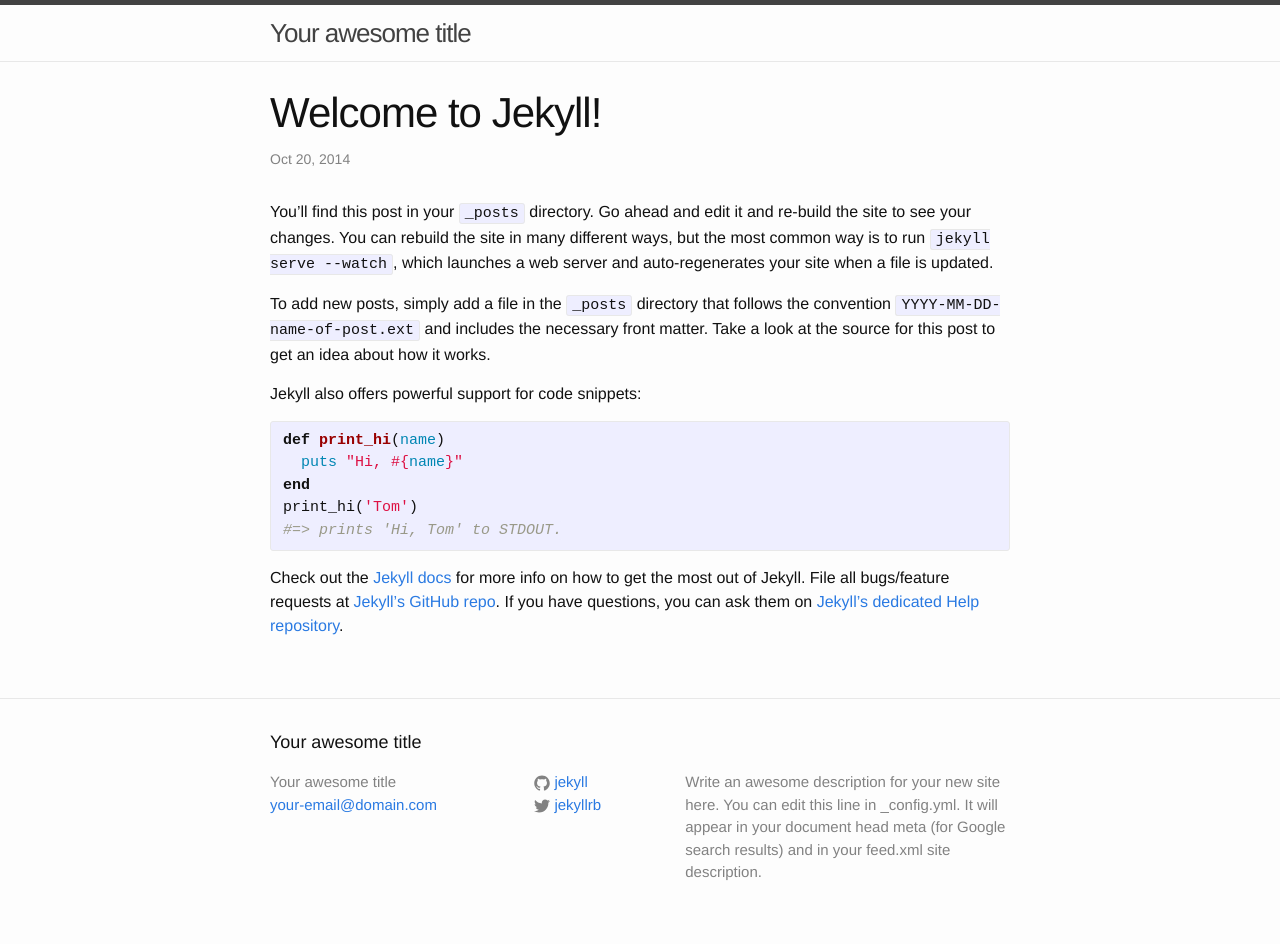
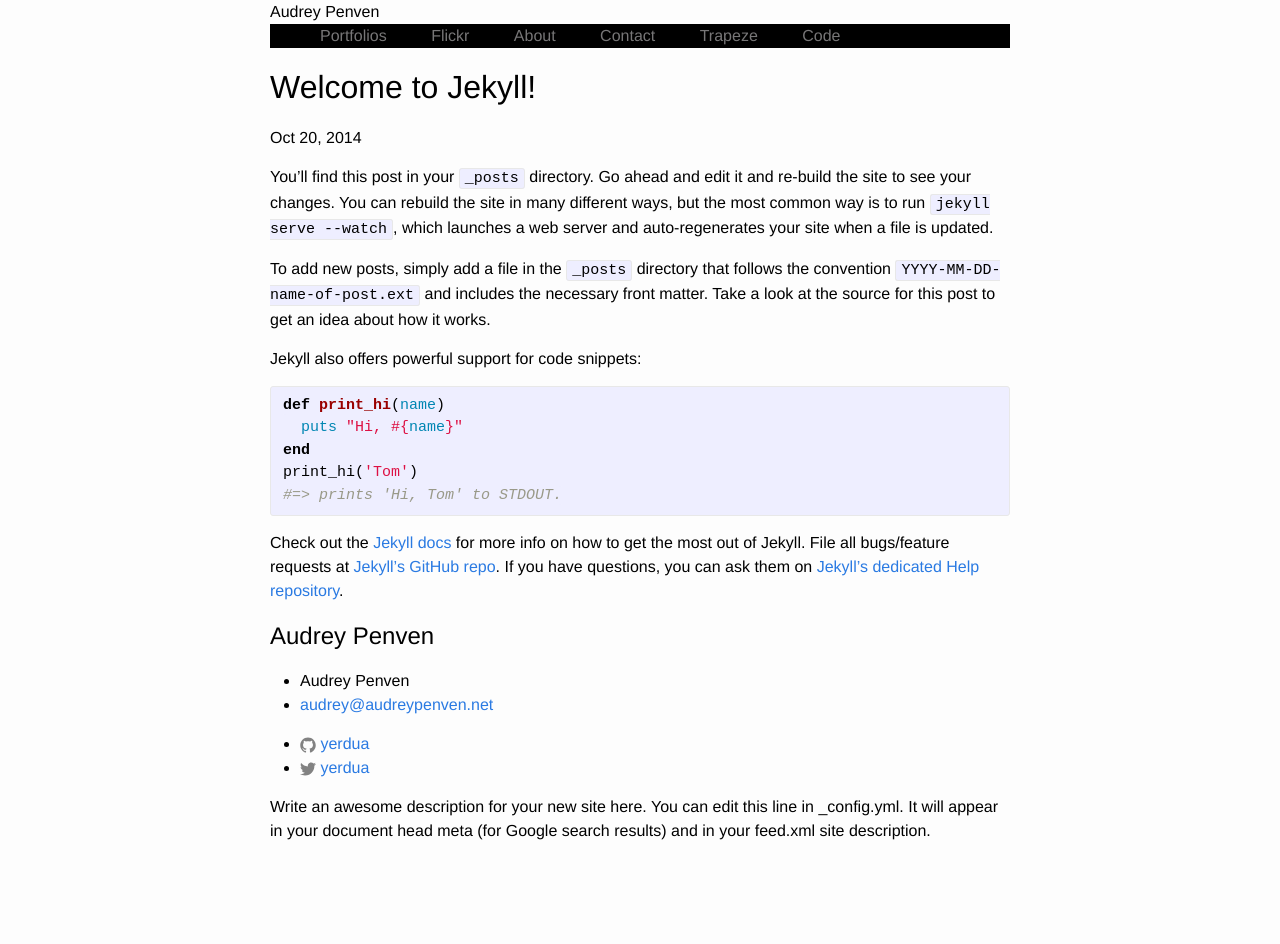
Before and after one commit to yerdua/audreypenven.net-jekyll, a Jekyll site: the page built from _posts/2014-10-20-welcome-to-jekyll.markdown, in a window 1280 px wide. Built offline with Jekyll 4.4.1, drawn with Linux system fonts in a browser that asks for light colours; after the commit the page ends 900 px from its top, so only the background shows below that.

Commit message:
made a gemfile. added color variables

```diff
--- /dev/null
+++ b/Gemfile
@@ -0,0 +1,2 @@
+source 'https://rubygems.org'
+gem 'haml'
--- a/_config.yml
+++ b/_config.yml
@@ -1,14 +1,14 @@
 # Site settings
-title: Your awesome title
-email: your-email@domain.com
+title: Audrey Penven
+email: audrey@audreypenven.net
 description: > # this means to ignore newlines until "baseurl:"
   Write an awesome description for your new site here. You can edit this
   line in _config.yml. It will appear in your document head meta (for
   Google search results) and in your feed.xml site description.
 baseurl: "" # the subpath of your site, e.g. /blog/
-url: "http://yourdomain.com" # the base hostname & protocol for your site
-twitter_username: jekyllrb
-github_username:  jekyll
+url: "http://audreypenven.net" # the base hostname & protocol for your site
+twitter_username: yerdua
+github_username:  yerdua
 
 # Build settings
 markdown: kramdown
--- a/_data/stuff.yml
+++ /dev/null
@@ -1,5 +0,0 @@
-- title: Dancing With Invisible Light
-  date: November 2010
-
-- title: Interference Patterns
-  date: January 2009
--- a/_includes/header.html
+++ b/_includes/header.html
@@ -1,27 +1,16 @@
 <header class="site-header">
-
   <div class="wrapper">
-
-    <a class="site-title" href="{{ site.baseurl }}/">{{ site.title }}</a>
+    <span class="site-tite">Audrey Penven</span>
 
     <nav class="site-nav">
-      <a href="#" class="menu-icon">
-        <svg viewBox="0 0 18 15">
-          <path fill="#424242" d="M18,1.484c0,0.82-0.665,1.484-1.484,1.484H1.484C0.665,2.969,0,2.304,0,1.484l0,0C0,0.665,0.665,0,1.484,0 h15.031C17.335,0,18,0.665,18,1.484L18,1.484z"/>
-          <path fill="#424242" d="M18,7.516C18,8.335,17.335,9,16.516,9H1.484C0.665,9,0,8.335,0,7.516l0,0c0-0.82,0.665-1.484,1.484-1.484 h15.031C17.335,6.031,18,6.696,18,7.516L18,7.516z"/>
-          <path fill="#424242" d="M18,13.516C18,14.335,17.335,15,16.516,15H1.484C0.665,15,0,14.335,0,13.516l0,0 c0-0.82,0.665-1.484,1.484-1.484h15.031C17.335,12.031,18,12.696,18,13.516L18,13.516z"/>
-        </svg>
-      </a>
-
-      <div class="trigger">
-        {% for page in site.pages %}
-          {% if page.title %}
-          <a class="page-link" href="{{ page.url | prepend: site.baseurl }}">{{ page.title }}</a>
-          {% endif %}
-        {% endfor %}
-      </div>
+      <ul>
+        <li>Portfolios</li>
+        <li>Flickr</li>
+        <li>About</li>
+        <li>Contact</li>
+        <li>Trapeze</li>
+        <li>Code</li>
+      </ul>
     </nav>
-
   </div>
-
 </header>
--- a/_sass/_base.scss
+++ b/_sass/_base.scss
@@ -18,7 +18,7 @@
     font-size: $base-font-size;
     line-height: $base-line-height;
     font-weight: 300;
-    color: $text-color;
+    // color: $text-color;
     background-color: $background-color;
     -webkit-text-size-adjust: 100%;
 }
--- a/_sass/_layout.scss
+++ b/_sass/_layout.scss
@@ -1,236 +1,248 @@
-/**
- * Site header
- */
-.site-header {
-    border-top: 5px solid $grey-color-dark;
-    border-bottom: 1px solid $grey-color-light;
-    min-height: 56px;
-
-    // Positioning context for the mobile navigation icon
-    position: relative;
-}
-
-.site-title {
-    font-size: 26px;
-    line-height: 56px;
-    letter-spacing: -1px;
-    margin-bottom: 0;
-    float: left;
-
-    &,
-    &:visited {
-        color: $grey-color-dark;
-    }
-}
-
-.site-nav {
-    float: right;
-    line-height: 56px;
-
-    .menu-icon {
-        display: none;
-    }
-
-    .page-link {
-        color: $text-color;
-        line-height: $base-line-height;
-
-        // Gaps between nav items, but not on the first one
-        &:not(:first-child) {
-            margin-left: 20px;
-        }
-    }
-
-    @include media-query($on-palm) {
-        position: absolute;
-        top: 9px;
-        right: 30px;
-        background-color: $background-color;
-        border: 1px solid $grey-color-light;
-        border-radius: 5px;
-        text-align: right;
-
-        .menu-icon {
-            display: block;
-            float: right;
-            width: 36px;
-            height: 26px;
-            line-height: 0;
-            padding-top: 10px;
-            text-align: center;
-
-            > svg {
-                width: 18px;
-                height: 15px;
-
-                path {
-                    fill: $grey-color-dark;
-                }
-            }
-        }
-
-        .trigger {
-            clear: both;
-            display: none;
-        }
-
-        &:hover .trigger {
-            display: block;
-            padding-bottom: 5px;
-        }
-
-        .page-link {
-            display: block;
-            padding: 5px 10px;
-        }
-    }
+nav.site-nav {
+  background: $black;
+  color: $silver;
+  ul { list-style-type: none; }
+  li {
+    display: inline;
+    margin: 0 20px;
+    &:hover { color: $dark-cherry; }
+  }
 }
 
 
+// /**
+//  * Site header
+//  */
+// .site-header {
+//     border-top: 5px solid $grey-color-dark;
+//     border-bottom: 1px solid $grey-color-light;
+//     min-height: 56px;
 
-/**
- * Site footer
- */
-.site-footer {
-    border-top: 1px solid $grey-color-light;
-    padding: $spacing-unit 0;
-}
+//     // Positioning context for the mobile navigation icon
+//     position: relative;
+// }
 
-.footer-heading {
-    font-size: 18px;
-    margin-bottom: $spacing-unit / 2;
-}
+// .site-title {
+//     font-size: 26px;
+//     line-height: 56px;
+//     letter-spacing: -1px;
+//     margin-bottom: 0;
+//     float: left;
 
-.contact-list,
-.social-media-list {
-    list-style: none;
-    margin-left: 0;
-}
+//     &,
+//     &:visited {
+//         color: $grey-color-dark;
+//     }
+// }
 
-.footer-col-wrapper {
-    font-size: 15px;
-    color: $grey-color;
-    margin-left: -$spacing-unit / 2;
-    @extend %clearfix;
-}
+// .site-nav {
+//     float: right;
+//     line-height: 56px;
 
-.footer-col {
-    float: left;
-    margin-bottom: $spacing-unit / 2;
-    padding-left: $spacing-unit / 2;
-}
+//     .menu-icon {
+//         display: none;
+//     }
 
-.footer-col-1 {
-    width: -webkit-calc(35% - (#{$spacing-unit} / 2));
-    width:         calc(35% - (#{$spacing-unit} / 2));
-}
+//     .page-link {
+//         color: $text-color;
+//         line-height: $base-line-height;
 
-.footer-col-2 {
-    width: -webkit-calc(20% - (#{$spacing-unit} / 2));
-    width:         calc(20% - (#{$spacing-unit} / 2));
-}
+//         // Gaps between nav items, but not on the first one
+//         &:not(:first-child) {
+//             margin-left: 20px;
+//         }
+//     }
 
-.footer-col-3 {
-    width: -webkit-calc(45% - (#{$spacing-unit} / 2));
-    width:         calc(45% - (#{$spacing-unit} / 2));
-}
+//     @include media-query($on-palm) {
+//         position: absolute;
+//         top: 9px;
+//         right: 30px;
+//         background-color: $background-color;
+//         border: 1px solid $grey-color-light;
+//         border-radius: 5px;
+//         text-align: right;
 
-@include media-query($on-laptop) {
-    .footer-col-1,
-    .footer-col-2 {
-        width: -webkit-calc(50% - (#{$spacing-unit} / 2));
-        width:         calc(50% - (#{$spacing-unit} / 2));
-    }
+//         .menu-icon {
+//             display: block;
+//             float: right;
+//             width: 36px;
+//             height: 26px;
+//             line-height: 0;
+//             padding-top: 10px;
+//             text-align: center;
 
-    .footer-col-3 {
-        width: -webkit-calc(100% - (#{$spacing-unit} / 2));
-        width:         calc(100% - (#{$spacing-unit} / 2));
-    }
-}
+//             > svg {
+//                 width: 18px;
+//                 height: 15px;
 
-@include media-query($on-palm) {
-    .footer-col {
-        float: none;
-        width: -webkit-calc(100% - (#{$spacing-unit} / 2));
-        width:         calc(100% - (#{$spacing-unit} / 2));
-    }
-}
+//                 path {
+//                     fill: $grey-color-dark;
+//                 }
+//             }
+//         }
+
+//         .trigger {
+//             clear: both;
+//             display: none;
+//         }
+
+//         &:hover .trigger {
+//             display: block;
+//             padding-bottom: 5px;
+//         }
+
+//         .page-link {
+//             display: block;
+//             padding: 5px 10px;
+//         }
+//     }
+// }
 
 
 
-/**
- * Page content
- */
-.page-content {
-    padding: $spacing-unit 0;
-}
+// /**
+//  * Site footer
+//  */
+// .site-footer {
+//     border-top: 1px solid $grey-color-light;
+//     padding: $spacing-unit 0;
+// }
 
-.page-heading {
-    font-size: 20px;
-}
+// .footer-heading {
+//     font-size: 18px;
+//     margin-bottom: $spacing-unit / 2;
+// }
 
-.post-list {
-    margin-left: 0;
-    list-style: none;
+// .contact-list,
+// .social-media-list {
+//     list-style: none;
+//     margin-left: 0;
+// }
 
-    > li {
-        margin-bottom: $spacing-unit;
-    }
-}
+// .footer-col-wrapper {
+//     font-size: 15px;
+//     color: $grey-color;
+//     margin-left: -$spacing-unit / 2;
+//     @extend %clearfix;
+// }
 
-.post-meta {
-    font-size: $small-font-size;
-    color: $grey-color;
-}
+// .footer-col {
+//     float: left;
+//     margin-bottom: $spacing-unit / 2;
+//     padding-left: $spacing-unit / 2;
+// }
 
-.post-link {
-    display: block;
-    font-size: 24px;
-}
+// .footer-col-1 {
+//     width: -webkit-calc(35% - (#{$spacing-unit} / 2));
+//     width:         calc(35% - (#{$spacing-unit} / 2));
+// }
+
+// .footer-col-2 {
+//     width: -webkit-calc(20% - (#{$spacing-unit} / 2));
+//     width:         calc(20% - (#{$spacing-unit} / 2));
+// }
+
+// .footer-col-3 {
+//     width: -webkit-calc(45% - (#{$spacing-unit} / 2));
+//     width:         calc(45% - (#{$spacing-unit} / 2));
+// }
+
+// @include media-query($on-laptop) {
+//     .footer-col-1,
+//     .footer-col-2 {
+//         width: -webkit-calc(50% - (#{$spacing-unit} / 2));
+//         width:         calc(50% - (#{$spacing-unit} / 2));
+//     }
+
+//     .footer-col-3 {
+//         width: -webkit-calc(100% - (#{$spacing-unit} / 2));
+//         width:         calc(100% - (#{$spacing-unit} / 2));
+//     }
+// }
+
+// @include media-query($on-palm) {
+//     .footer-col {
+//         float: none;
+//         width: -webkit-calc(100% - (#{$spacing-unit} / 2));
+//         width:         calc(100% - (#{$spacing-unit} / 2));
+//     }
+// }
 
 
 
-/**
- * Posts
- */
-.post-header {
-    margin-bottom: $spacing-unit;
-}
+// /**
+//  * Page content
+//  */
+// .page-content {
+//     padding: $spacing-unit 0;
+// }
 
-.post-title {
-    font-size: 42px;
-    letter-spacing: -1px;
-    line-height: 1;
+// .page-heading {
+//     font-size: 20px;
+// }
 
-    @include media-query($on-laptop) {
-        font-size: 36px;
-    }
-}
+// .post-list {
+//     margin-left: 0;
+//     list-style: none;
 
-.post-content {
-    margin-bottom: $spacing-unit;
+//     > li {
+//         margin-bottom: $spacing-unit;
+//     }
+// }
 
-    h2 {
-        font-size: 32px;
+// .post-meta {
+//     font-size: $small-font-size;
+//     color: $grey-color;
+// }
 
-        @include media-query($on-laptop) {
-            font-size: 28px;
-        }
-    }
+// .post-link {
+//     display: block;
+//     font-size: 24px;
+// }
 
-    h3 {
-        font-size: 26px;
 
-        @include media-query($on-laptop) {
-            font-size: 22px;
-        }
-    }
 
-    h4 {
-        font-size: 20px;
+// /**
+//  * Posts
+//  */
+// .post-header {
+//     margin-bottom: $spacing-unit;
+// }
 
-        @include media-query($on-laptop) {
-            font-size: 18px;
-        }
-    }
-}
+// .post-title {
+//     font-size: 42px;
+//     letter-spacing: -1px;
+//     line-height: 1;
+
+//     @include media-query($on-laptop) {
+//         font-size: 36px;
+//     }
+// }
+
+// .post-content {
+//     margin-bottom: $spacing-unit;
+
+//     h2 {
+//         font-size: 32px;
+
+//         @include media-query($on-laptop) {
+//             font-size: 28px;
+//         }
+//     }
+
+//     h3 {
+//         font-size: 26px;
+
+//         @include media-query($on-laptop) {
+//             font-size: 22px;
+//         }
+//     }
+
+//     h4 {
+//         font-size: 20px;
+
+//         @include media-query($on-laptop) {
+//             font-size: 18px;
+//         }
+//     }
+// }
--- a/css/main.scss
+++ b/css/main.scss
@@ -3,9 +3,17 @@
 ---
 @charset "utf-8";
 
+// Colors
+$blood-red: 	#CA2026;
+$slate: 			#565656;
+$black: 			#000000;
+$white: 			#FFFFFF;
+$dark-cherry: #7F141B;
+$silver: 			#777677;
 
 
-// Our variables
+
+// // Our variables
 $base-font-family: Helvetica, Arial, sans-serif;
 $base-font-size:   16px;
 $small-font-size:  $base-font-size * 0.875;
```
Also changed, not shown: Gemfile.lock (added), 1 other file.
